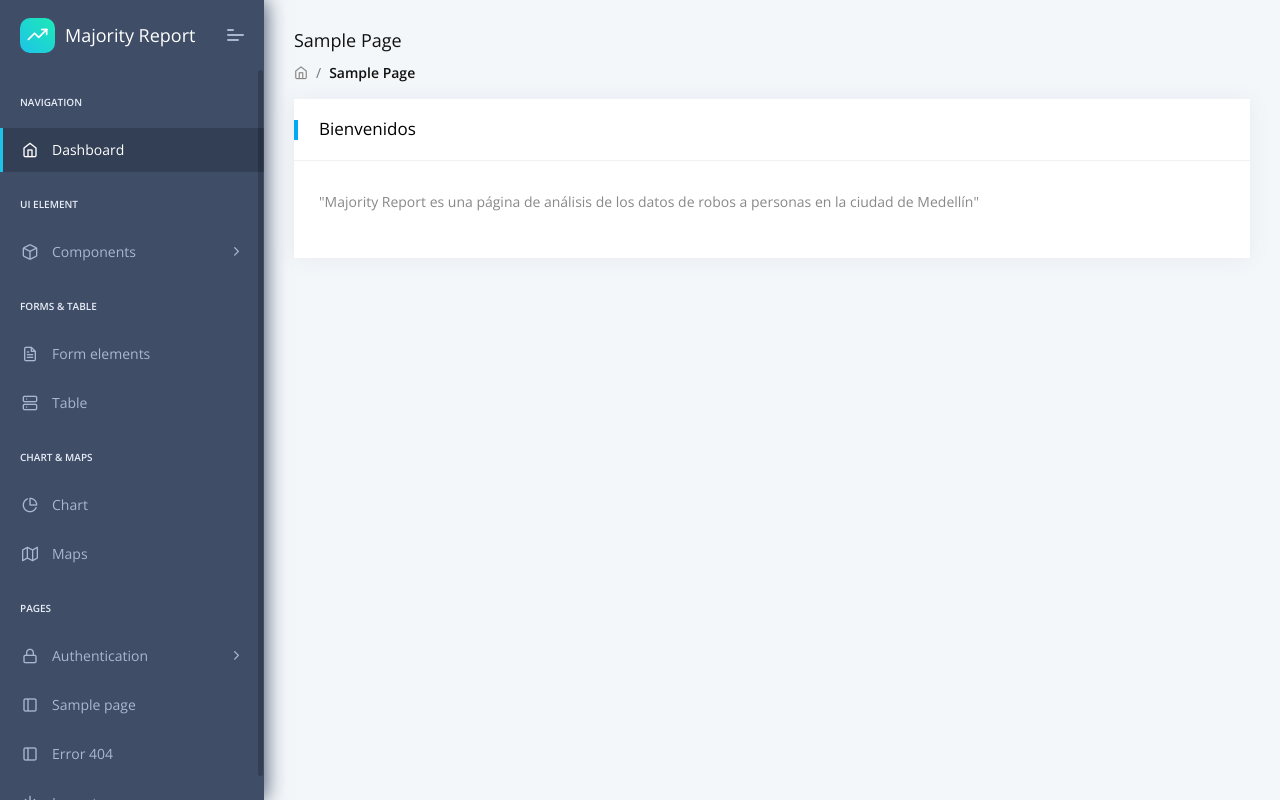
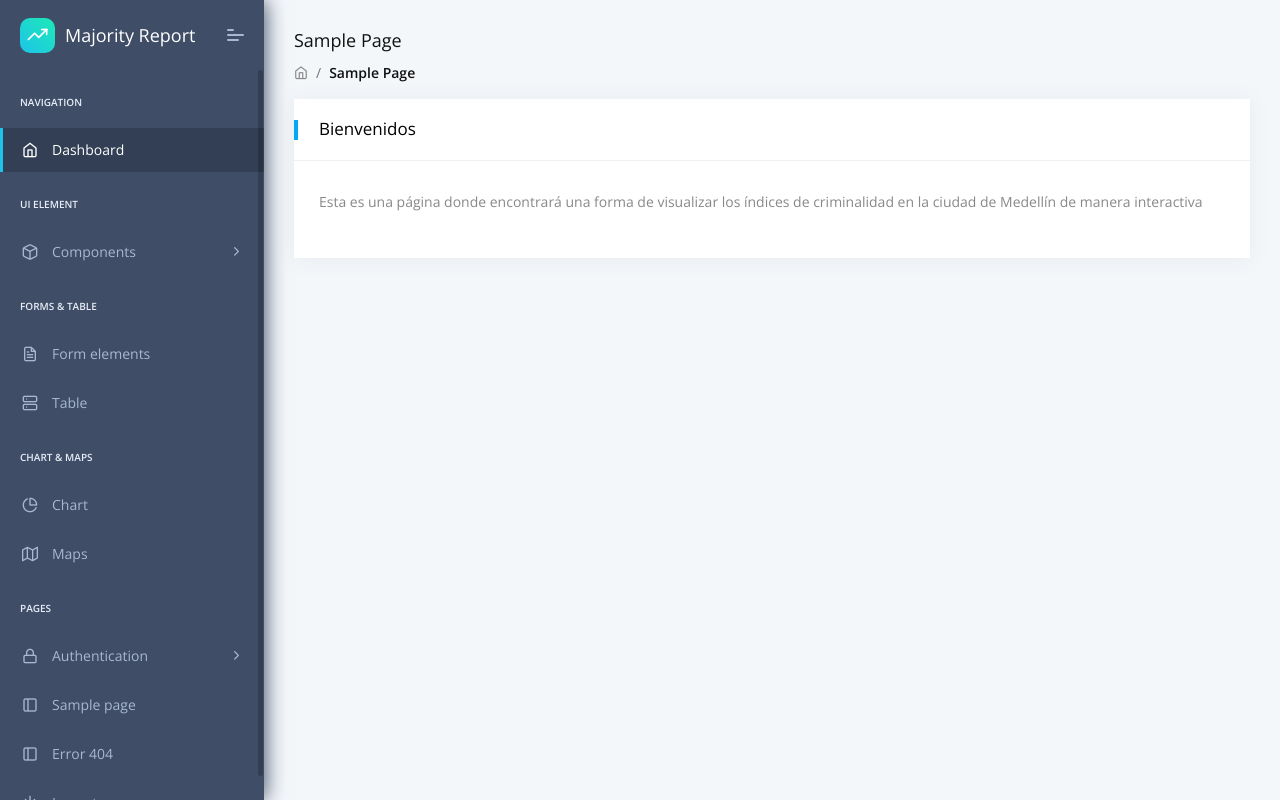
Before and after one commit to sebastiandevops/majorityreportmedellin, a Django app: page / in a window 1280 px wide. Run offline with Django 3.2, Linux system fonts and the light colour scheme; some libraries are stand-ins or nearby versions.

Commit message:
make it better again

```diff
--- a/app/views.py
+++ b/app/views.py
@@ -12,7 +12,9 @@ from django import template
 #@login_required(login_url="/login/")
 def index(request):
 
-    context = {}
+    context = {'title': 'Majority Report Medellín',
+               'subtitle': 'Bienvenidos',
+               'phrase': 'Esta es una página donde encontrará una forma de visualizar los índices de criminalidad en la ciudad de Medellín de manera interactiva'}
     context['segment'] = 'index'
 
     html_template = loader.get_template( 'index.html' )
--- a/core/templates/index.html
+++ b/core/templates/index.html
@@ -1,6 +1,6 @@
 {% extends "layouts/base.html" %}
 
-{% block title %} Majority Report Medellín{% endblock %}
+{% block title %} {{ title }} {% endblock %}
 
 <!-- Specific CSS goes HERE -->
 {% block stylesheets %}{% endblock stylesheets %}
@@ -33,10 +33,10 @@
                         <div class="col-sm-12">
                             <div class="card">
                                 <div class="card-header">
-                                    <h5>Bienvenidos</h5>
+                                    <h5> {{ subtitle }} </h5>
                                 </div>
                                 <div class="card-block">
-                                    <p>"Majority Report es una página de análisis de los datos de robos a personas en la ciudad de Medellín"
+                                    <p>{{ phrase }}
                                     </p>
                                 </div>
                             </div>
```
